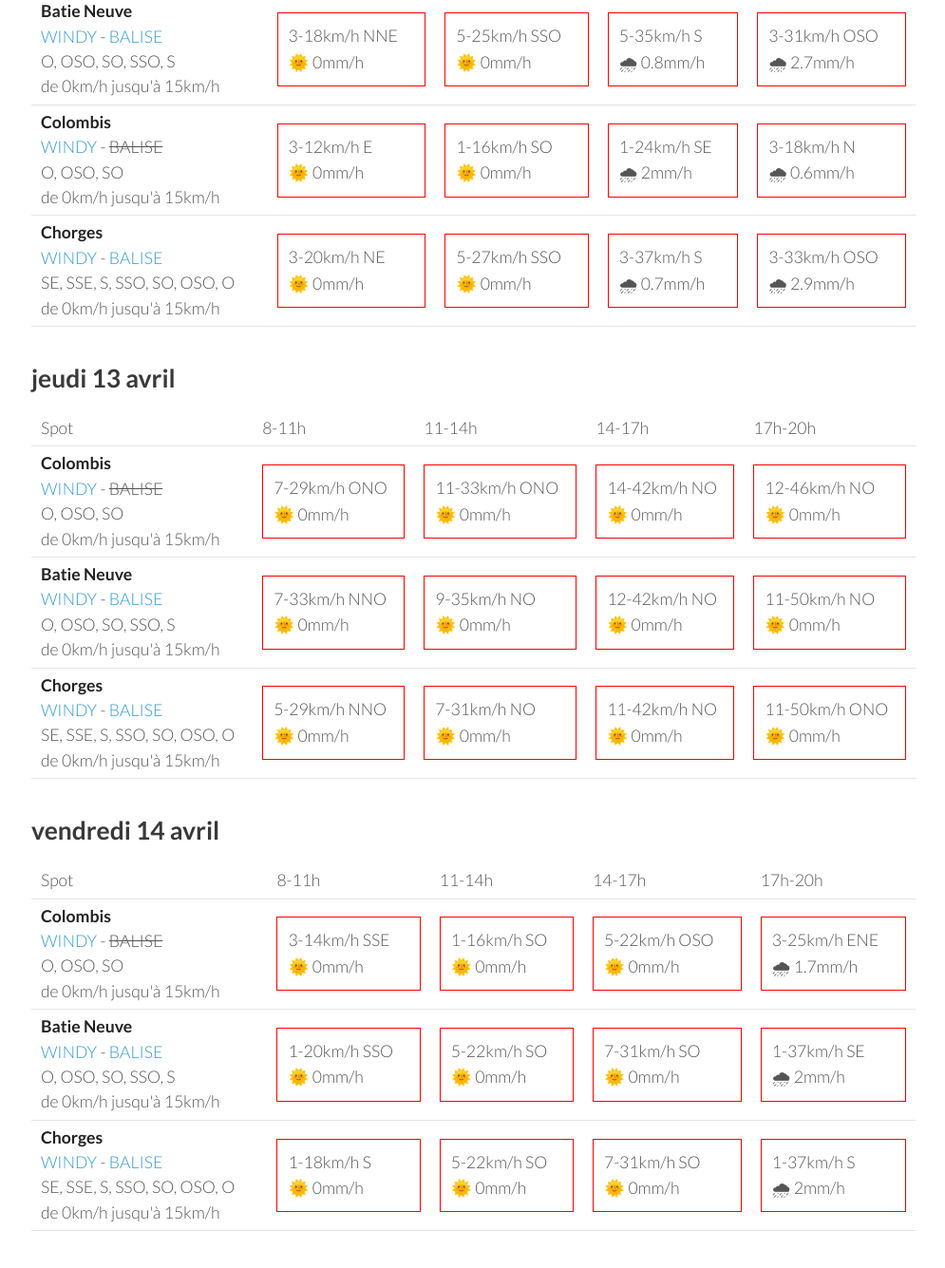
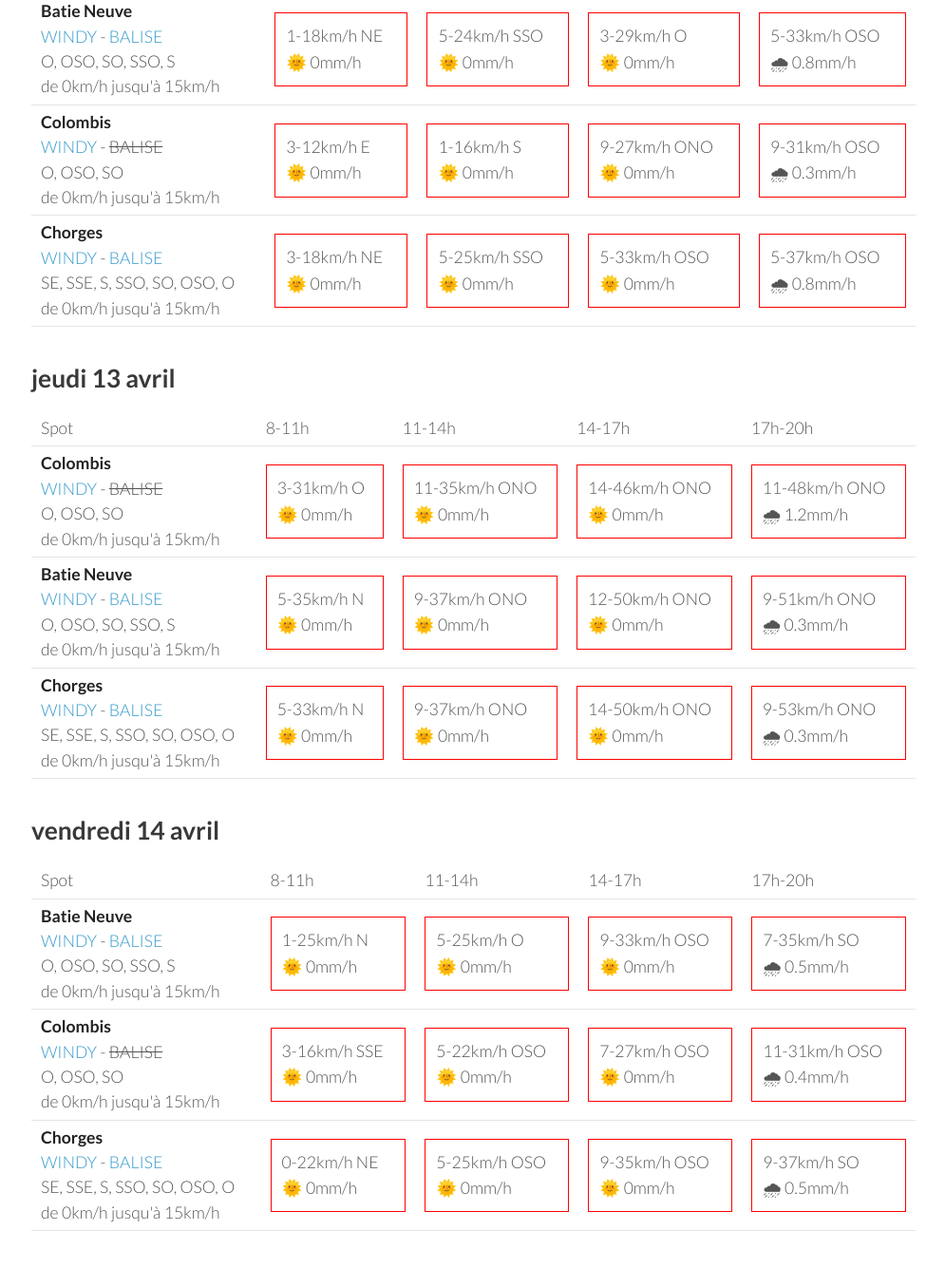
Before and after one commit to parapente-dans-le-nord/parapente-dans-le-nord.github.io, a Jekyll site: the page built from saint_andre.markdown, in a window 1280 px wide and 1400 px high, scrolled down 1801 px. Shown: the top 1335 px of the window at 95% size, without its empty margins (25-1020 px from the left). Built offline with Jekyll 4.4.1, drawn with Linux system fonts in a browser that asks for light colours; some of the changed text lies outside the part shown.

Commit message:
update index.markdown

```diff
--- a/saint_andre.markdown
+++ b/saint_andre.markdown
@@ -25,27 +25,27 @@ page mise à jour le dimanche 09 avril 13:35
         <td><strong>Batie Neuve</strong><br><a href="https://windy.com/44.584/6.236?44.559,6.262,10,m:eTtagly">WINDY</a> - <span class=""><a href="https://www.openwindmap.org/PP554">BALISE</a> </span><br> <span class="vent-favorable">O, OSO, SO, SSO, S</span><br><span class="force-vent">de 0km/h jusqu'à 15km/h</span> </td>
 
             <td><div class="not-flyable"><p>0-0km/h NA</p><p>🌧️ 0mm/h</p></div></td>
-            <td><div class="flyable"><p>5-12km/h S</p><p>🌞 0mm/h</p></div></td>
-            <td><div class="not-flyable"><p>12-27km/h SO</p><p>🌞 0mm/h</p></div></td>
-            <td><div class="not-flyable"><p>11-27km/h O</p><p>🌞 0mm/h</p></div></td>
+            <td><div class="not-flyable"><p>0-0km/h NA</p><p>🌧️ 0mm/h</p></div></td>
+            <td><div class="not-flyable"><p>0-0km/h NA</p><p>🌧️ 0mm/h</p></div></td>
+            <td><div class="not-flyable"><p>11-27km/h OSO</p><p>🌞 0mm/h</p></div></td>
+
+    </tr>
+<tr>
+        <td><strong>Colombis</strong><br><a href="https://windy.com/44.494/6.216?44.559,6.262,10">WINDY</a> - <span class="no-balise"> BALISE </span><br> <span class="vent-favorable">O, OSO, SO</span><br><span class="force-vent">de 0km/h jusqu'à 15km/h</span> </td>
+
+            <td><div class="not-flyable"><p>0-0km/h NA</p><p>🌧️ 0mm/h</p></div></td>
+            <td><div class="not-flyable"><p>0-0km/h NA</p><p>🌧️ 0mm/h</p></div></td>
+            <td><div class="not-flyable"><p>0-0km/h NA</p><p>🌧️ 0mm/h</p></div></td>
+            <td><div class="not-flyable"><p>11-27km/h SO</p><p>🌞 0mm/h</p></div></td>
 
     </tr>
 <tr>
         <td><strong>Chorges</strong><br><a href="https://windy.com/44.578/6.280?44.559,6.262,10">WINDY</a> - <span class=""><a href="https://www.openwindmap.org/PP554">BALISE</a> </span><br> <span class="vent-favorable">SE, SSE, S, SSO, SO, OSO, O</span><br><span class="force-vent">de 0km/h jusqu'à 15km/h</span> </td>
 
             <td><div class="not-flyable"><p>0-0km/h NA</p><p>🌧️ 0mm/h</p></div></td>
-            <td><div class="flyable"><p>5-9km/h SSO</p><p>🌞 0mm/h</p></div></td>
-            <td><div class="not-flyable"><p>12-25km/h SO</p><p>🌞 0mm/h</p></div></td>
+            <td><div class="not-flyable"><p>0-0km/h NA</p><p>🌧️ 0mm/h</p></div></td>
+            <td><div class="not-flyable"><p>0-0km/h NA</p><p>🌧️ 0mm/h</p></div></td>
             <td><div class="not-flyable"><p>14-29km/h SO</p><p>🌞 0mm/h</p></div></td>
-
-    </tr>
-<tr>
-        <td><strong>Colombis</strong><br><a href="https://windy.com/44.494/6.216?44.559,6.262,10">WINDY</a> - <span class="no-balise"> BALISE </span><br> <span class="vent-favorable">O, OSO, SO</span><br><span class="force-vent">de 0km/h jusqu'à 15km/h</span> </td>
-
-            <td><div class="not-flyable"><p>0-0km/h NA</p><p>🌧️ 0mm/h</p></div></td>
-            <td><div class="not-flyable"><p>5-12km/h ESE</p><p>🌞 0mm/h</p></div></td>
-            <td><div class="not-flyable"><p>9-22km/h OSO</p><p>🌞 0mm/h</p></div></td>
-            <td><div class="not-flyable"><p>9-25km/h SO</p><p>🌞 0mm/h</p></div></td>
 
     </tr>
 
@@ -67,30 +67,30 @@ page mise à jour le dimanche 09 avril 13:35
 <tr>
         <td><strong>Batie Neuve</strong><br><a href="https://windy.com/44.584/6.236?44.559,6.262,10,m:eTtagly">WINDY</a> - <span class=""><a href="https://www.openwindmap.org/PP554">BALISE</a> </span><br> <span class="vent-favorable">O, OSO, SO, SSO, S</span><br><span class="force-vent">de 0km/h jusqu'à 15km/h</span> </td>
 
-            <td><div class="not-flyable"><p>5-7km/h NNE</p><p>🌞 0mm/h</p></div></td>
-            <td><div class="flyable"><p>5-14km/h SO</p><p>🌞 0mm/h</p></div></td>
+            <td><div class="not-flyable"><p>5-9km/h NNE</p><p>🌞 0mm/h</p></div></td>
+            <td><div class="flyable"><p>5-11km/h SO</p><p>🌞 0mm/h</p></div></td>
             <td><div class="not-flyable"><p>11-25km/h SO</p><p>🌞 0mm/h</p></div></td>
-            <td><div class="not-flyable"><p>9-24km/h OSO</p><p>🌞 0mm/h</p></div></td>
+            <td><div class="not-flyable"><p>9-22km/h OSO</p><p>🌞 0mm/h</p></div></td>
 
 
     </tr>
 <tr>
         <td><strong>Chorges</strong><br><a href="https://windy.com/44.578/6.280?44.559,6.262,10">WINDY</a> - <span class=""><a href="https://www.openwindmap.org/PP554">BALISE</a> </span><br> <span class="vent-favorable">SE, SSE, S, SSO, SO, OSO, O</span><br><span class="force-vent">de 0km/h jusqu'à 15km/h</span> </td>
 
-            <td><div class="not-flyable"><p>1-3km/h ENE</p><p>🌞 0mm/h</p></div></td>
-            <td><div class="flyable"><p>5-11km/h SO</p><p>🌞 0mm/h</p></div></td>
-            <td><div class="not-flyable"><p>11-22km/h SO</p><p>🌞 0mm/h</p></div></td>
-            <td><div class="not-flyable"><p>12-31km/h SO</p><p>🌞 0mm/h</p></div></td>
+            <td><div class="not-flyable"><p>1-5km/h ENE</p><p>🌞 0mm/h</p></div></td>
+            <td><div class="flyable"><p>5-11km/h SSO</p><p>🌞 0mm/h</p></div></td>
+            <td><div class="not-flyable"><p>9-22km/h SO</p><p>🌞 0mm/h</p></div></td>
+            <td><div class="not-flyable"><p>11-25km/h SO</p><p>🌞 0mm/h</p></div></td>
 
 
     </tr>
 <tr>
         <td><strong>Colombis</strong><br><a href="https://windy.com/44.494/6.216?44.559,6.262,10">WINDY</a> - <span class="no-balise"> BALISE </span><br> <span class="vent-favorable">O, OSO, SO</span><br><span class="force-vent">de 0km/h jusqu'à 15km/h</span> </td>
 
-            <td><div class="not-flyable"><p>3-7km/h NO</p><p>🌞 0mm/h</p></div></td>
-            <td><div class="not-flyable"><p>5-12km/h SSO</p><p>🌞 0mm/h</p></div></td>
-            <td><div class="not-flyable"><p>9-24km/h OSO</p><p>🌞 0mm/h</p></div></td>
-            <td><div class="not-flyable"><p>9-24km/h OSO</p><p>🌞 0mm/h</p></div></td>
+            <td><div class="not-flyable"><p>1-5km/h ONO</p><p>🌞 0mm/h</p></div></td>
+            <td><div class="not-flyable"><p>5-11km/h SSO</p><p>🌞 0mm/h</p></div></td>
+            <td><div class="not-flyable"><p>9-22km/h OSO</p><p>🌞 0mm/h</p></div></td>
+            <td><div class="not-flyable"><p>7-24km/h SO</p><p>🌞 0mm/h</p></div></td>
 
 
     </tr>
@@ -111,30 +111,30 @@ page mise à jour le dimanche 09 avril 13:35
       <td>17h-20h</td>
     </tr>
 <tr>
-        <td><strong>Colombis</strong><br><a href="https://windy.com/44.494/6.216?44.559,6.262,10">WINDY</a> - <span class="no-balise"> BALISE </span><br> <span class="vent-favorable">O, OSO, SO</span><br><span class="force-vent">de 0km/h jusqu'à 15km/h</span> </td>
+        <td><strong>Batie Neuve</strong><br><a href="https://windy.com/44.584/6.236?44.559,6.262,10,m:eTtagly">WINDY</a> - <span class=""><a href="https://www.openwindmap.org/PP554">BALISE</a> </span><br> <span class="vent-favorable">O, OSO, SO, SSO, S</span><br><span class="force-vent">de 0km/h jusqu'à 15km/h</span> </td>
 
-            <td><div class="not-flyable"><p>3-12km/h ESE</p><p>🌞 0mm/h</p></div></td>
-            <td><div class="not-flyable"><p>5-20km/h OSO</p><p>🌞 0mm/h</p></div></td>
-            <td><div class="not-flyable"><p>11-35km/h O</p><p>🌞 0mm/h</p></div></td>
-            <td><div class="not-flyable"><p>11-35km/h O</p><p>🌞 0mm/h</p></div></td>
+            <td><div class="not-flyable"><p>1-14km/h NO</p><p>🌞 0mm/h</p></div></td>
+            <td><div class="not-flyable"><p>5-24km/h OSO</p><p>🌞 0mm/h</p></div></td>
+            <td><div class="not-flyable"><p>9-38km/h ONO</p><p>🌞 0mm/h</p></div></td>
+            <td><div class="not-flyable"><p>9-38km/h O</p><p>🌞 0mm/h</p></div></td>
 
 
     </tr>
 <tr>
-        <td><strong>Batie Neuve</strong><br><a href="https://windy.com/44.584/6.236?44.559,6.262,10,m:eTtagly">WINDY</a> - <span class=""><a href="https://www.openwindmap.org/PP554">BALISE</a> </span><br> <span class="vent-favorable">O, OSO, SO, SSO, S</span><br><span class="force-vent">de 0km/h jusqu'à 15km/h</span> </td>
+        <td><strong>Colombis</strong><br><a href="https://windy.com/44.494/6.216?44.559,6.262,10">WINDY</a> - <span class="no-balise"> BALISE </span><br> <span class="vent-favorable">O, OSO, SO</span><br><span class="force-vent">de 0km/h jusqu'à 15km/h</span> </td>
 
-            <td><div class="not-flyable"><p>1-18km/h NNE</p><p>🌞 0mm/h</p></div></td>
-            <td><div class="not-flyable"><p>5-25km/h OSO</p><p>🌞 0mm/h</p></div></td>
-            <td><div class="not-flyable"><p>9-37km/h O</p><p>🌞 0mm/h</p></div></td>
-            <td><div class="not-flyable"><p>9-38km/h ONO</p><p>🌞 0mm/h</p></div></td>
+            <td><div class="not-flyable"><p>5-18km/h NO</p><p>🌞 0mm/h</p></div></td>
+            <td><div class="not-flyable"><p>3-20km/h OSO</p><p>🌞 0mm/h</p></div></td>
+            <td><div class="not-flyable"><p>11-35km/h ONO</p><p>🌞 0mm/h</p></div></td>
+            <td><div class="not-flyable"><p>11-35km/h ONO</p><p>🌞 0mm/h</p></div></td>
 
 
     </tr>
 <tr>
         <td><strong>Chorges</strong><br><a href="https://windy.com/44.578/6.280?44.559,6.262,10">WINDY</a> - <span class=""><a href="https://www.openwindmap.org/PP554">BALISE</a> </span><br> <span class="vent-favorable">SE, SSE, S, SSO, SO, OSO, O</span><br><span class="force-vent">de 0km/h jusqu'à 15km/h</span> </td>
 
-            <td><div class="not-flyable"><p>1-18km/h NE</p><p>🌞 0mm/h</p></div></td>
-            <td><div class="not-flyable"><p>5-25km/h OSO</p><p>🌞 0mm/h</p></div></td>
+            <td><div class="not-flyable"><p>3-5km/h ESE</p><p>🌞 0mm/h</p></div></td>
+            <td><div class="not-flyable"><p>5-24km/h OSO</p><p>🌞 0mm/h</p></div></td>
             <td><div class="not-flyable"><p>9-38km/h O</p><p>🌞 0mm/h</p></div></td>
             <td><div class="not-flyable"><p>9-40km/h O</p><p>🌞 0mm/h</p></div></td>
 
@@ -159,10 +159,10 @@ page mise à jour le dimanche 09 avril 13:35
 <tr>
         <td><strong>Batie Neuve</strong><br><a href="https://windy.com/44.584/6.236?44.559,6.262,10,m:eTtagly">WINDY</a> - <span class=""><a href="https://www.openwindmap.org/PP554">BALISE</a> </span><br> <span class="vent-favorable">O, OSO, SO, SSO, S</span><br><span class="force-vent">de 0km/h jusqu'à 15km/h</span> </td>
 
-            <td><div class="not-flyable"><p>3-18km/h NNE</p><p>🌞 0mm/h</p></div></td>
-            <td><div class="not-flyable"><p>5-25km/h SSO</p><p>🌞 0mm/h</p></div></td>
-            <td><div class="not-flyable"><p>5-35km/h S</p><p>🌧 0.8mm/h</p></div></td>
-            <td><div class="not-flyable"><p>3-31km/h OSO</p><p>🌧 2.7mm/h</p></div></td>
+            <td><div class="not-flyable"><p>1-18km/h NE</p><p>🌞 0mm/h</p></div></td>
+            <td><div class="not-flyable"><p>5-24km/h SSO</p><p>🌞 0mm/h</p></div></td>
+            <td><div class="not-flyable"><p>3-29km/h O</p><p>🌞 0mm/h</p></div></td>
+            <td><div class="not-flyable"><p>5-33km/h OSO</p><p>🌧 0.8mm/h</p></div></td>
 
 
     </tr>
@@ -170,19 +170,19 @@ page mise à jour le dimanche 09 avril 13:35
         <td><strong>Colombis</strong><br><a href="https://windy.com/44.494/6.216?44.559,6.262,10">WINDY</a> - <span class="no-balise"> BALISE </span><br> <span class="vent-favorable">O, OSO, SO</span><br><span class="force-vent">de 0km/h jusqu'à 15km/h</span> </td>
 
             <td><div class="not-flyable"><p>3-12km/h E</p><p>🌞 0mm/h</p></div></td>
-            <td><div class="not-flyable"><p>1-16km/h SO</p><p>🌞 0mm/h</p></div></td>
-            <td><div class="not-flyable"><p>1-24km/h SE</p><p>🌧 2mm/h</p></div></td>
-            <td><div class="not-flyable"><p>3-18km/h N</p><p>🌧 0.6mm/h</p></div></td>
+            <td><div class="not-flyable"><p>1-16km/h S</p><p>🌞 0mm/h</p></div></td>
+            <td><div class="not-flyable"><p>9-27km/h ONO</p><p>🌞 0mm/h</p></div></td>
+            <td><div class="not-flyable"><p>9-31km/h OSO</p><p>🌧 0.3mm/h</p></div></td>
 
 
     </tr>
 <tr>
         <td><strong>Chorges</strong><br><a href="https://windy.com/44.578/6.280?44.559,6.262,10">WINDY</a> - <span class=""><a href="https://www.openwindmap.org/PP554">BALISE</a> </span><br> <span class="vent-favorable">SE, SSE, S, SSO, SO, OSO, O</span><br><span class="force-vent">de 0km/h jusqu'à 15km/h</span> </td>
 
-            <td><div class="not-flyable"><p>3-20km/h NE</p><p>🌞 0mm/h</p></div></td>
-            <td><div class="not-flyable"><p>5-27km/h SSO</p><p>🌞 0mm/h</p></div></td>
-            <td><div class="not-flyable"><p>3-37km/h S</p><p>🌧 0.7mm/h</p></div></td>
-            <td><div class="not-flyable"><p>3-33km/h OSO</p><p>🌧 2.9mm/h</p></div></td>
+            <td><div class="not-flyable"><p>3-18km/h NE</p><p>🌞 0mm/h</p></div></td>
+            <td><div class="not-flyable"><p>5-25km/h SSO</p><p>🌞 0mm/h</p></div></td>
+            <td><div class="not-flyable"><p>5-33km/h OSO</p><p>🌞 0mm/h</p></div></td>
+            <td><div class="not-flyable"><p>5-37km/h OSO</p><p>🌧 0.8mm/h</p></div></td>
 
 
     </tr>
@@ -205,30 +205,30 @@ page mise à jour le dimanche 09 avril 13:35
 <tr>
         <td><strong>Colombis</strong><br><a href="https://windy.com/44.494/6.216?44.559,6.262,10">WINDY</a> - <span class="no-balise"> BALISE </span><br> <span class="vent-favorable">O, OSO, SO</span><br><span class="force-vent">de 0km/h jusqu'à 15km/h</span> </td>
 
-            <td><div class="not-flyable"><p>7-29km/h ONO</p><p>🌞 0mm/h</p></div></td>
-            <td><div class="not-flyable"><p>11-33km/h ONO</p><p>🌞 0mm/h</p></div></td>
-            <td><div class="not-flyable"><p>14-42km/h NO</p><p>🌞 0mm/h</p></div></td>
-            <td><div class="not-flyable"><p>12-46km/h NO</p><p>🌞 0mm/h</p></div></td>
+            <td><div class="not-flyable"><p>3-31km/h O</p><p>🌞 0mm/h</p></div></td>
+            <td><div class="not-flyable"><p>11-35km/h ONO</p><p>🌞 0mm/h</p></div></td>
+            <td><div class="not-flyable"><p>14-46km/h ONO</p><p>🌞 0mm/h</p></div></td>
+            <td><div class="not-flyable"><p>11-48km/h ONO</p><p>🌧 1.2mm/h</p></div></td>
 
 
     </tr>
 <tr>
         <td><strong>Batie Neuve</strong><br><a href="https://windy.com/44.584/6.236?44.559,6.262,10,m:eTtagly">WINDY</a> - <span class=""><a href="https://www.openwindmap.org/PP554">BALISE</a> </span><br> <span class="vent-favorable">O, OSO, SO, SSO, S</span><br><span class="force-vent">de 0km/h jusqu'à 15km/h</span> </td>
 
-            <td><div class="not-flyable"><p>7-33km/h NNO</p><p>🌞 0mm/h</p></div></td>
-            <td><div class="not-flyable"><p>9-35km/h NO</p><p>🌞 0mm/h</p></div></td>
-            <td><div class="not-flyable"><p>12-42km/h NO</p><p>🌞 0mm/h</p></div></td>
-            <td><div class="not-flyable"><p>11-50km/h NO</p><p>🌞 0mm/h</p></div></td>
+            <td><div class="not-flyable"><p>5-35km/h N</p><p>🌞 0mm/h</p></div></td>
+            <td><div class="not-flyable"><p>9-37km/h ONO</p><p>🌞 0mm/h</p></div></td>
+            <td><div class="not-flyable"><p>12-50km/h ONO</p><p>🌞 0mm/h</p></div></td>
+            <td><div class="not-flyable"><p>9-51km/h ONO</p><p>🌧 0.3mm/h</p></div></td>
 
 
     </tr>
 <tr>
         <td><strong>Chorges</strong><br><a href="https://windy.com/44.578/6.280?44.559,6.262,10">WINDY</a> - <span class=""><a href="https://www.openwindmap.org/PP554">BALISE</a> </span><br> <span class="vent-favorable">SE, SSE, S, SSO, SO, OSO, O</span><br><span class="force-vent">de 0km/h jusqu'à 15km/h</span> </td>
 
-            <td><div class="not-flyable"><p>5-29km/h NNO</p><p>🌞 0mm/h</p></div></td>
-            <td><div class="not-flyable"><p>7-31km/h NO</p><p>🌞 0mm/h</p></div></td>
-            <td><div class="not-flyable"><p>11-42km/h NO</p><p>🌞 0mm/h</p></div></td>
-            <td><div class="not-flyable"><p>11-50km/h ONO</p><p>🌞 0mm/h</p></div></td>
+            <td><div class="not-flyable"><p>5-33km/h N</p><p>🌞 0mm/h</p></div></td>
+            <td><div class="not-flyable"><p>9-37km/h ONO</p><p>🌞 0mm/h</p></div></td>
+            <td><div class="not-flyable"><p>14-50km/h ONO</p><p>🌞 0mm/h</p></div></td>
+            <td><div class="not-flyable"><p>9-53km/h ONO</p><p>🌧 0.3mm/h</p></div></td>
 
 
     </tr>
@@ -249,32 +249,32 @@ page mise à jour le dimanche 09 avril 13:35
       <td>17h-20h</td>
     </tr>
 <tr>
-        <td><strong>Colombis</strong><br><a href="https://windy.com/44.494/6.216?44.559,6.262,10">WINDY</a> - <span class="no-balise"> BALISE </span><br> <span class="vent-favorable">O, OSO, SO</span><br><span class="force-vent">de 0km/h jusqu'à 15km/h</span> </td>
+        <td><strong>Batie Neuve</strong><br><a href="https://windy.com/44.584/6.236?44.559,6.262,10,m:eTtagly">WINDY</a> - <span class=""><a href="https://www.openwindmap.org/PP554">BALISE</a> </span><br> <span class="vent-favorable">O, OSO, SO, SSO, S</span><br><span class="force-vent">de 0km/h jusqu'à 15km/h</span> </td>
 
-            <td><div class="not-flyable"><p>3-14km/h SSE</p><p>🌞 0mm/h</p></div></td>
-            <td><div class="not-flyable"><p>1-16km/h SO</p><p>🌞 0mm/h</p></div></td>
-            <td><div class="not-flyable"><p>5-22km/h OSO</p><p>🌞 0mm/h</p></div></td>
-            <td><div class="not-flyable"><p>3-25km/h ENE</p><p>🌧 1.7mm/h</p></div></td>
+            <td><div class="not-flyable"><p>1-25km/h N</p><p>🌞 0mm/h</p></div></td>
+            <td><div class="not-flyable"><p>5-25km/h O</p><p>🌞 0mm/h</p></div></td>
+            <td><div class="not-flyable"><p>9-33km/h OSO</p><p>🌞 0mm/h</p></div></td>
+            <td><div class="not-flyable"><p>7-35km/h SO</p><p>🌧 0.5mm/h</p></div></td>
 
 
     </tr>
 <tr>
-        <td><strong>Batie Neuve</strong><br><a href="https://windy.com/44.584/6.236?44.559,6.262,10,m:eTtagly">WINDY</a> - <span class=""><a href="https://www.openwindmap.org/PP554">BALISE</a> </span><br> <span class="vent-favorable">O, OSO, SO, SSO, S</span><br><span class="force-vent">de 0km/h jusqu'à 15km/h</span> </td>
+        <td><strong>Colombis</strong><br><a href="https://windy.com/44.494/6.216?44.559,6.262,10">WINDY</a> - <span class="no-balise"> BALISE </span><br> <span class="vent-favorable">O, OSO, SO</span><br><span class="force-vent">de 0km/h jusqu'à 15km/h</span> </td>
 
-            <td><div class="not-flyable"><p>1-20km/h SSO</p><p>🌞 0mm/h</p></div></td>
-            <td><div class="not-flyable"><p>5-22km/h SO</p><p>🌞 0mm/h</p></div></td>
-            <td><div class="not-flyable"><p>7-31km/h SO</p><p>🌞 0mm/h</p></div></td>
-            <td><div class="not-flyable"><p>1-37km/h SE</p><p>🌧 2mm/h</p></div></td>
+            <td><div class="not-flyable"><p>3-16km/h SSE</p><p>🌞 0mm/h</p></div></td>
+            <td><div class="not-flyable"><p>5-22km/h OSO</p><p>🌞 0mm/h</p></div></td>
+            <td><div class="not-flyable"><p>7-27km/h OSO</p><p>🌞 0mm/h</p></div></td>
+            <td><div class="not-flyable"><p>11-31km/h OSO</p><p>🌧 0.4mm/h</p></div></td>
 
 
     </tr>
 <tr>
         <td><strong>Chorges</strong><br><a href="https://windy.com/44.578/6.280?44.559,6.262,10">WINDY</a> - <span class=""><a href="https://www.openwindmap.org/PP554">BALISE</a> </span><br> <span class="vent-favorable">SE, SSE, S, SSO, SO, OSO, O</span><br><span class="force-vent">de 0km/h jusqu'à 15km/h</span> </td>
 
-            <td><div class="not-flyable"><p>1-18km/h S</p><p>🌞 0mm/h</p></div></td>
-            <td><div class="not-flyable"><p>5-22km/h SO</p><p>🌞 0mm/h</p></div></td>
-            <td><div class="not-flyable"><p>7-31km/h SO</p><p>🌞 0mm/h</p></div></td>
-            <td><div class="not-flyable"><p>1-37km/h S</p><p>🌧 2mm/h</p></div></td>
+            <td><div class="not-flyable"><p>0-22km/h NE</p><p>🌞 0mm/h</p></div></td>
+            <td><div class="not-flyable"><p>5-25km/h OSO</p><p>🌞 0mm/h</p></div></td>
+            <td><div class="not-flyable"><p>9-35km/h OSO</p><p>🌞 0mm/h</p></div></td>
+            <td><div class="not-flyable"><p>9-37km/h SO</p><p>🌧 0.5mm/h</p></div></td>
 
 
     </tr>
```
Also changed, not shown: other parts of saint_andre.markdown (+1 -1 lines).
